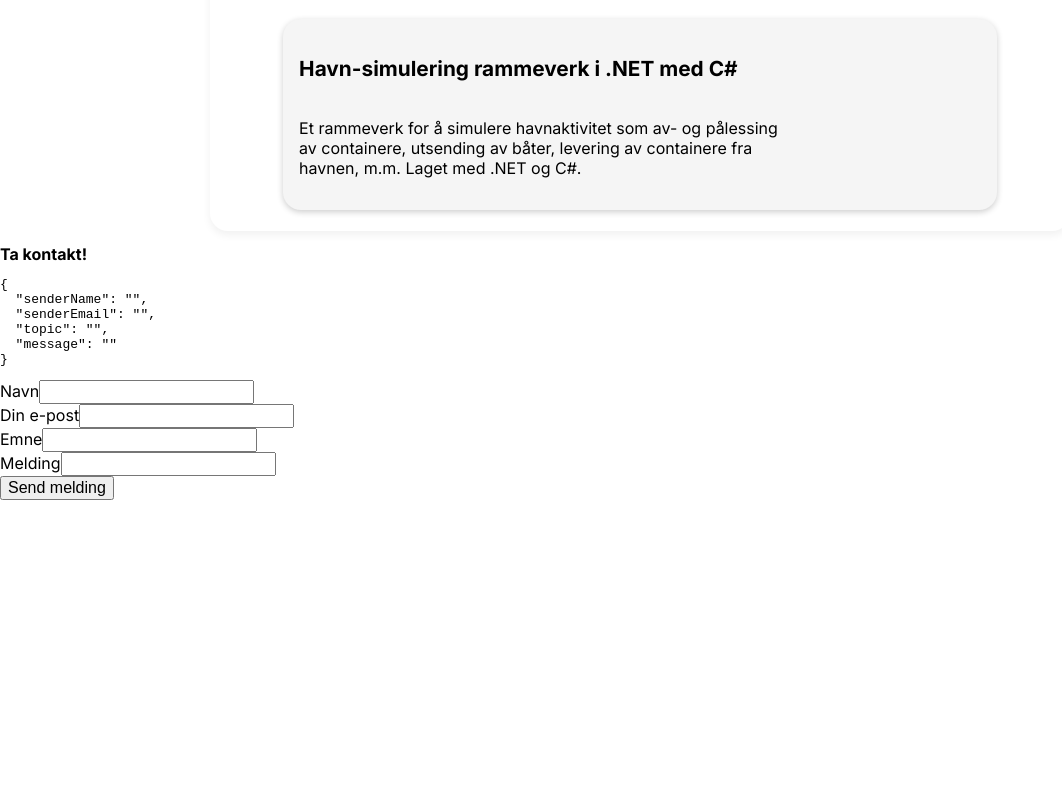
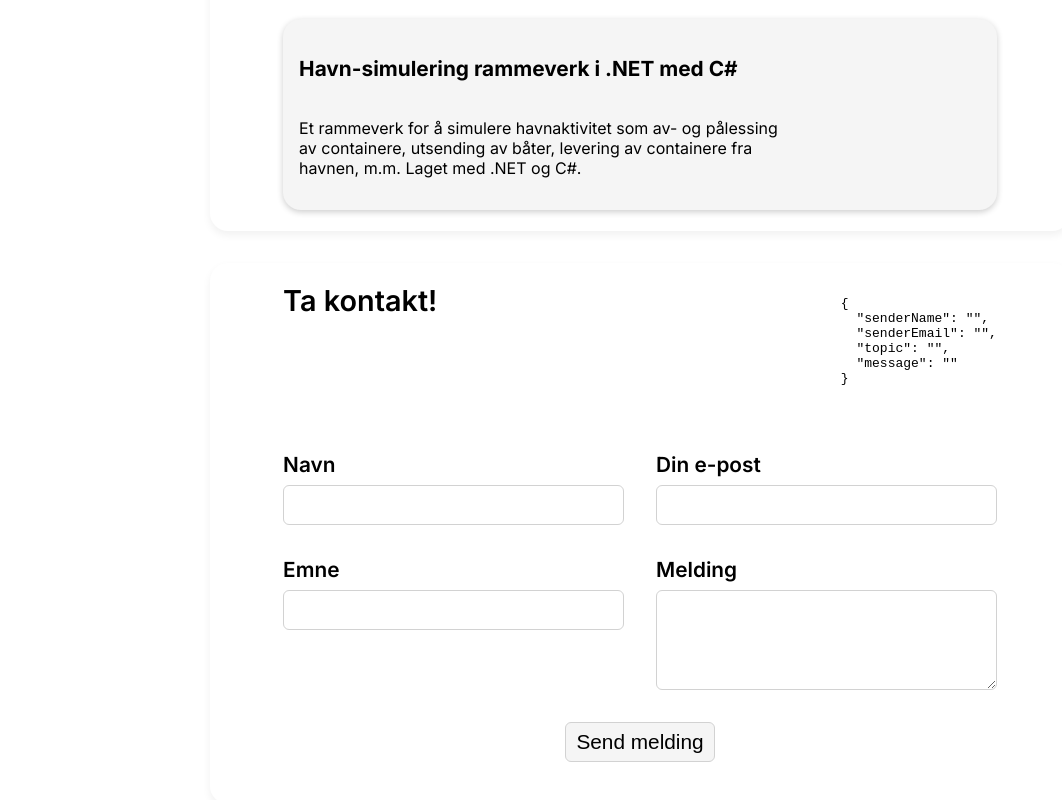
Before and after one commit to mathildeolesen/WebApp2024_Portfolio, a React (Vite) app in the folder portfolio-v2/: page / in a window 1280 px wide. Shown: the part 958-1758 px from the top of the page, without its empty margins (0-1062 px from the left). Before the commit the page ends 1458 px from the top, so only its background shows below. Built offline with nearby package versions, Linux system fonts and the light colour scheme.

Commit message:
Styling av Contact på siden og generalisert skjema-styling

```diff
--- a/portfolio-v2/src/components/AddProjectForm.tsx
+++ b/portfolio-v2/src/components/AddProjectForm.tsx
@@ -118,7 +118,7 @@ export default function AddProjectForm(props: ProjectFormProps) {
             <h2>Legg til nytt prosjekt</h2>
             <button id="cancelFormButton" onClick={toggleForm}>Avbryt</button>
           </div>
-          <form id="projectForm" onSubmit={addProject}>
+          <form className="form" id="projectForm" onSubmit={addProject}>
             <div id="title">
               <label htmlFor="title">Tittel</label>
               <input type="text" id="title" name="title"
--- a/portfolio-v2/src/components/Contact.tsx
+++ b/portfolio-v2/src/components/Contact.tsx
@@ -1,4 +1,4 @@
-import { FormEvent, useState } from "react";
+import { ChangeEvent, FormEvent, useState } from "react";
 
 
 type ContactProps = {
@@ -76,8 +76,8 @@ export default function Contact(props: ContactProps) {
         setTopic(input.value);
     };
 
-    const updateMessage = (event: FormEvent<HTMLInputElement>) => {
-        const input = event.target as HTMLInputElement | null;
+    const updateMessage = (event: ChangeEvent<HTMLTextAreaElement>) => {
+        const input = event.target as HTMLTextAreaElement | null;
         if (!input) return;
         setMessageIsDirty(true);
         setMessage(input.value);
@@ -110,7 +110,8 @@ export default function Contact(props: ContactProps) {
     };
 
     return (
-        <section>
+        <section id="display">
+            <div id="displayHeader">
             <h2>Ta kontakt!</h2>
             <pre>
                 {JSON.stringify(
@@ -119,8 +120,9 @@ export default function Contact(props: ContactProps) {
                     2
                 )}
             </pre>
+            </div>
 
-            <form id="contactForm" onSubmit={addProject}>
+            <form className="form" id="contactForm" onSubmit={addProject}>
                 <div id="senderName">
                     <label htmlFor="senderName">Navn</label>
                     <input type="text" id="senderName" name="senderName"
@@ -154,7 +156,7 @@ export default function Contact(props: ContactProps) {
 
                 <div id="message">
                     <label htmlFor="message">Melding</label>
-                    <input type="textarea" id="message" name="message"
+                    <textarea id="message" name="message"
                     onChange={updateMessage}
                     onFocus={() => { setMessageIsTouched(true) }}
                     onBlur={() => { validateMessageInput(message) }}
@@ -169,3 +171,59 @@ export default function Contact(props: ContactProps) {
         </section>
     )
 }
+
+/*
+<section id="display">
+        <div id="displayHeader">
+          <h2>Prosjekter</h2>
+          <button id="showFormButton" onClick={toggleForm}>Legg til prosjekt</button>
+        </div>
+        <div id="projectsContainer">
+        {projects.length === 0
+        ? (
+          <article className="displayCard">
+            <div id="displayCardInfo">
+              <h3>Ingen prosjekter 🥲</h3>
+            </div>
+          </article>
+        ) : (
+          projects.map((project, index) => (
+            <ProjectCard key={index} project={project} setProjects={setProjects}/>
+        ))
+        )}
+
+        </div>
+        {showForm && <AddProjectForm setProjects={setProjects} toggleForm={toggleForm}/>}
+        /* If showForm is true, render component
+      </section>
+
+
+      <article id="projectFormContainer">
+          <div id="formHeader">
+            <h2>Legg til nytt prosjekt</h2>
+            <button id="cancelFormButton" onClick={toggleForm}>Avbryt</button>
+          </div>
+          <form id="projectForm" onSubmit={addProject}>
+            <div id="title">
+              <label htmlFor="title">Tittel</label>
+              <input type="text" id="title" name="title"
+                onChange={updateTitle} value={title} required/>
+            </div>
+            <div id="tags">
+              <label htmlFor="tags">Tags</label>
+              <input type="text" id="tags" name="tags"
+              onChange={updateTags} value={tags} required/>
+            </div>
+            <div id="description">
+              <label htmlFor="description">Beskrivelse</label>
+              <input type="text" id="description" name="description"
+              onChange={updateDescription} value={description} required/>
+            </div>
+            <div id="coverImage">
+              <label htmlFor="coverImage">Bilde</label>
+              <input type="file" id="coverImage" name="coverImage"/>
+            </div>
+            <button type="submit">Legg til</button>
+          </form>
+         </article>
+*/
--- a/portfolio-v2/src/styling/style.css
+++ b/portfolio-v2/src/styling/style.css
@@ -156,9 +156,9 @@ body {
              margin: 0 auto;
         }
     }
+}
 
-
-    #projectForm {
+.form {
     margin: 0 auto;
     width: 83%;
 
@@ -186,6 +186,18 @@ body {
             border-radius: 6px;
             border: 1px solid #D2D2D2;
         }
+
+        textarea {
+            width: 100%;
+            min-height: 100px;
+            box-sizing: border-box;
+            padding: 12px 20px;
+
+            border-radius: 6px;
+            border: 1px solid #D2D2D2;
+            resize: vertical;
+
+        }
     }
 
     button[type=submit] {
@@ -201,7 +213,6 @@ body {
 
         cursor: pointer;
         outline: inherit;
-        }
     }
 }
 
```
Lines whose indentation alone changed are shown as unchanged.
